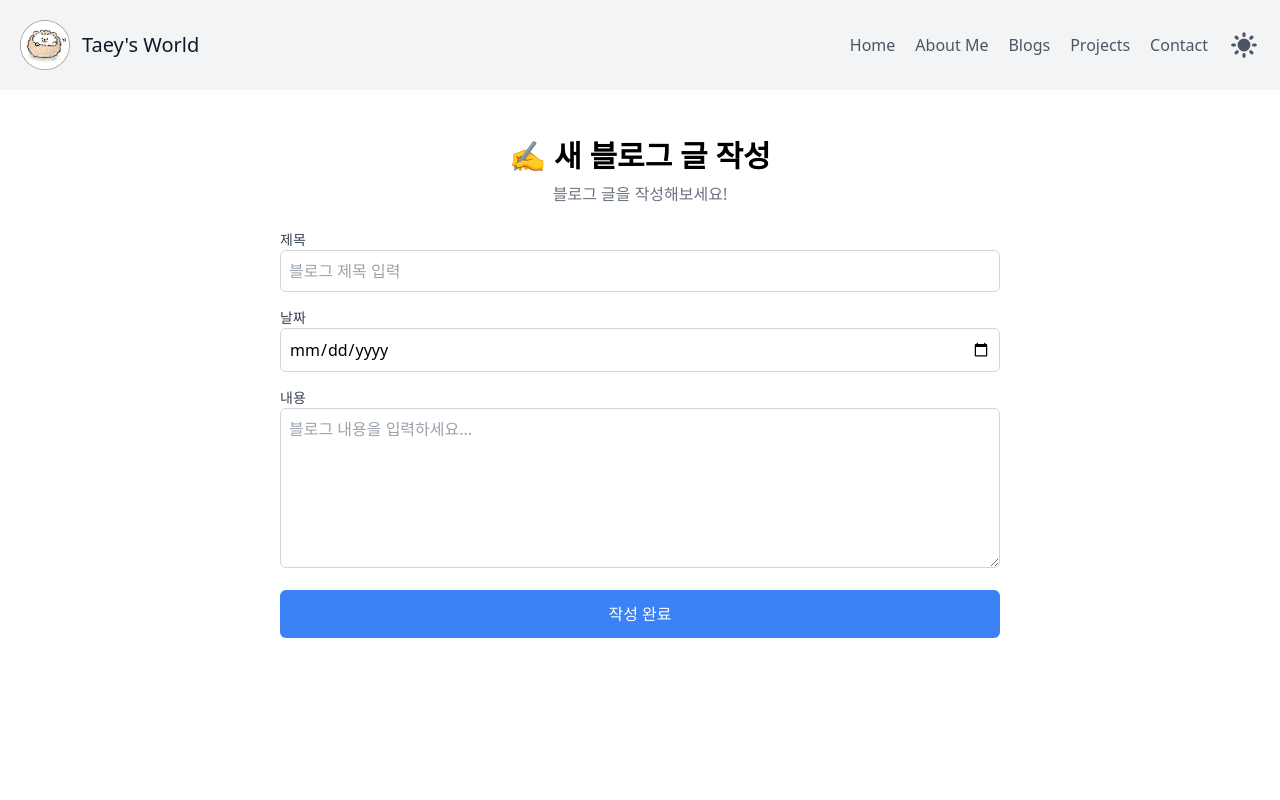
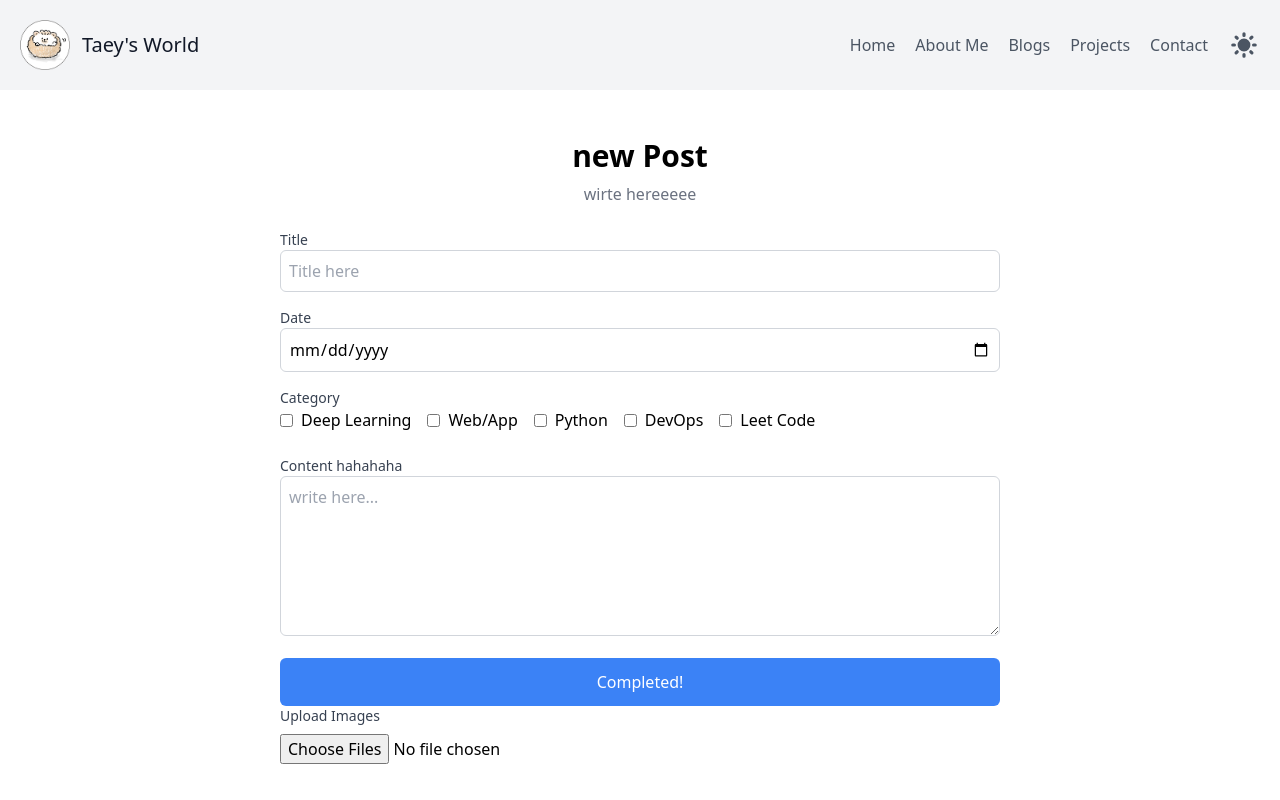
Before and after one commit to PythonToGo/taey_page, a Next.js app: page /blogs/new in a window 1280 px wide. Shown: the top 800 px of the page. Built offline with nearby package versions, Linux system fonts and the light colour scheme.

Commit message:
feat: detailed post

```diff
--- /dev/null
+++ b/components/blogs/blog-form.js
@@ -0,0 +1,112 @@
+import { useState } from 'react';
+import { useRouter } from 'next/router';
+import { createPost } from '../../lib/blog';
+
+const availableTags = [
+  'Deep Learning',
+  'Web/App',
+  'Python',
+  'DevOps',
+  'Leet Code',
+];
+
+export default function BlogForm() {
+  const router = useRouter();
+  const [title, setTitle] = useState('');
+  const [content, setContent] = useState('');
+  const [imageFiles, setImageFiles] = useState([]);
+  const [tags, setTags] = useState([]);
+  const [loading, setLoading] = useState(false);
+  const [date, setDate] = useState('');
+
+  const toggleTag = (tag) => {
+    setTags((prev) =>
+      prev.includes(tag) ? prev.filter((t) => t !== tag) : [...prev, tag]
+    );
+  };
+
+  const handleSubmit = async (e) => {
+    e.preventDefault();
+    setLoading(true);
+
+    try {
+      const postId = await createPost({ title, content, imageFiles, tags });
+      alert('Post created successfully!');
+      console.log('Post created:', postId); // save post id
+      router.push('/blogs/' + postId);
+    } catch (error) {
+      console.error('Error while creating post:', error);
+      alert('Failed to create post!!');
+    } finally {
+      setLoading(false);
+    }
+  };
+
+  return (
+    <form onSubmit={handleSubmit} className="space-y-4">
+      <input
+        required
+        type="text"
+        placeholder="Title"
+        className="w-full p-2 border rounded"
+        value={title}
+        onChange={(e) => setTitle(e.target.value)}
+      />
+      {/* Content */}
+      <textarea
+        required
+        placeholder="Content"
+        rows={10}
+        className="w-full p-2 border rounded"
+        value={content}
+        onChange={(e) => setContent(e.target.value)}
+      />
+      {/* Date */}
+      <div>
+        <label className="block mb-2 font-semibold">Date:</label>
+        <input
+          required
+          type="date"
+          className="border p-2 rounded"
+          value={date}
+          onChange={(e) => setDate(e.target.value)}
+        />
+      </div>
+
+      {/* Tag */}
+      <div className="mt-4">
+        <p className="mb-2" font-semibold>
+          Select Tags:
+        </p>
+        {availableTags.map((tag) => (
+          <label key={tag} className="mr-2">
+            <input
+              type="checkbox"
+              value={tag}
+              checked={tags.includes(tag)}
+              onChange={() => toggleTag(tag)}
+              className="mr-1"
+            />
+            {tag}
+          </label>
+        ))}
+      </div>
+      <input
+        type="file"
+        accept="image/*"
+        multiple
+        onChange={(e) => {
+          const files = Array.from(e.target.files);
+          setImageFiles(files);
+        }}
+      />
+      <button
+        type="submit"
+        className="bg-blue-500 text-white px-4 py-2 rounded"
+        disabled={loading}
+      >
+        {loading ? 'Uploading...' : 'Create Post'}
+      </button>
+    </form>
+  );
+}
--- a/pages/blogs.js
+++ b/pages/blogs.js
@@ -1,4 +1,5 @@
 import { useEffect, useState } from 'react';
+import { useRouter } from 'next/router';
 import Layout from '../components/layout';
 import Link from 'next/link';
 import { getAllPosts } from '../lib/blog';
@@ -40,6 +41,16 @@ export default function Blogs() {
                   {post.title}
                 </Link>
               </h2>
+              <div>
+                {post.tags?.map((tag) => (
+                  <span
+                    key={tag}
+                    className="bg-gray-200 text-sm mr-2 mb-2 px-2 rounded"
+                  >
+                    {tag}
+                  </span>
+                ))}
+              </div>
               <p className="text-sm text-gray-600">
                 {new Date(post.createdAt.seconds * 1000).toLocaleDateString()}
               </p>
--- /dev/null
+++ b/pages/blogs/[postId].js
@@ -0,0 +1,74 @@
+import { useRouter } from 'next/router';
+import { useEffect, useState } from 'react';
+import Layout from '../../components/layout';
+import { getPostById } from '../../lib/blog';
+
+export default function BlogDetail() {
+  const router = useRouter();
+  const { postId } = router.query;
+  const [post, setPost] = useState(null);
+  const [loading, setLoading] = useState(true);
+
+  useEffect(() => {
+    if (!postId) return;
+    const fetchPost = async () => {
+      const post = await getPostById(postId);
+      setPost(post);
+      setLoading(false);
+    };
+    fetchPost();
+  }, [postId]);
+
+  if (loading)
+    return (
+      <Layout>
+        <div className="p-8">Loading...</div>
+      </Layout>
+    );
+  if (!post)
+    return (
+      <Layout>
+        <div className="p-8">Post not found</div>
+      </Layout>
+    );
+
+  return (
+    <Layout>
+      <div className="p-8">
+        <h1 className="text-3xl font-bold">{post.title}</h1>
+        <p className="text-gray-500 mb-4">
+          {new Date(post.createdAt.secondes * 1000).toLocaleDateString()}
+        </p>
+        <div className="flex flex-wrap mb-4">
+          {post.tags?.map((tag) => (
+            <span
+              key={tag}
+              className="bg-gray-200 text-sm mr-2 mb-2 px-2 rounded"
+            >
+              {tag}
+            </span>
+          ))}
+        </div>
+        {post.imageUrls.map((url) => (
+          <img
+            key={url}
+            src={url}
+            alt={post.title}
+            className="mt-4 rounded-md shadow-md"
+          />
+        ))}
+        <div className="mt-4 whitespace-pre-wrap">{post.content}</div>
+        <div className="mt-4">
+          {post.tags?.map((tag) => (
+            <span
+              key={tag}
+              className="bg-gray-200 text-sm mr-2 mb-2 px-2 rounded"
+            >
+              {tag}
+            </span>
+          ))}
+        </div>
+      </div>
+    </Layout>
+  );
+}
--- a/pages/blogs/new.js
+++ b/pages/blogs/new.js
@@ -1,44 +1,90 @@
-import { useState } from "react";
-import Layout from "../../components/layout";
-import Head from "next/head";
+import { useState } from 'react';
+import Layout from '../../components/layout';
+import Head from 'next/head';
+import { useRouter } from 'next/router';
+import { createPost } from '../../lib/blog';
+
+const availableTags = [
+  'Deep Learning',
+  'Web/App',
+  'Python',
+  'DevOps',
+  'Leet Code',
+];
 
 export default function NewBlogPost() {
-  const [title, setTitle] = useState("");
-  const [date, setDate] = useState("");
-  const [content, setContent] = useState("");
+  const router = useRouter();
+  const [title, setTitle] = useState('');
+  const [date, setDate] = useState('');
+  const [content, setContent] = useState('');
+  const [imageFiles, setImageFiles] = useState([]);
+  const [tags, setTags] = useState([]);
+  const [loading, setLoading] = useState(false);
 
-  const handleSubmit = (e) => {
+  const toggleTag = (tag) => {
+    setTags((prev) =>
+      prev.includes(tag) ? prev.filter((t) => t !== tag) : [...prev, tag]
+    );
+  };
+
+  const handleSubmit = async (e) => {
     e.preventDefault();
-    console.log("새 블로그 글:", { title, date, content });
-    alert("블로그 글이 작성되었습니다! (현재는 콘솔에 출력)");
+    // console.log('new Post:', { title, date, content });
+    // alert('Post saved. (현재는 콘솔에 출력)');
+    setLoading(true);
+    console.log('selected image:', imageFiles);
+
+    try {
+      const postId = await createPost({
+        title,
+        date,
+        content,
+        imageFiles,
+        tags,
+      });
+      alert('Post created successfully!');
+      router.push(`/blogs/${postId}`);
+    } catch (error) {
+      console.error(error);
+      alert('Failed to create post.');
+    } finally {
+      setLoading(false);
+    }
   };
 
   return (
     <Layout>
       <Head>
         <title>Write a New Blog | Taey&apos;s World</title>
-        <meta name="description" content="Write a new blog post for Taey's World" />
+        <meta
+          name="description"
+          content="Write a new blog post for Taey's World"
+        />
       </Head>
 
       <div className="max-w-3xl mx-auto p-6">
-        <h1 className="text-3xl font-bold text-center mt-6">✍️ 새 블로그 글 작성</h1>
-        <p className="text-center text-gray-500 mt-2">블로그 글을 작성해보세요!</p>
+        <h1 className="text-3xl font-bold text-center mt-6">new Post</h1>
+        <p className="text-center text-gray-500 mt-2">wirte hereeeee </p>
 
         <form onSubmit={handleSubmit} className="mt-6 space-y-4">
           <div>
-            <label className="block text-sm font-medium text-gray-700">제목</label>
+            <label className="block text-sm font-medium text-gray-700">
+              Title
+            </label>
             <input
               type="text"
               value={title}
               onChange={(e) => setTitle(e.target.value)}
               className="w-full p-2 border border-gray-300 rounded-md"
-              placeholder="블로그 제목 입력"
+              placeholder="Title here"
               required
             />
           </div>
-
+          {/* Date */}
           <div>
-            <label className="block text-sm font-medium text-gray-700">날짜</label>
+            <label className="block text-sm font-medium text-gray-700">
+              Date
+            </label>
             <input
               type="date"
               value={date}
@@ -47,14 +93,33 @@ export default function NewBlogPost() {
               required
             />
           </div>
+          {/* Tags */}
+          <div>
+            <label className="block text-sm font-medium text-gray-700">
+              Category
+            </label>
+            {availableTags.map((tag) => (
+              <label key={tag} className="mr-4 mb-2 inline-flex items-center">
+                <input
+                  type="checkbox"
+                  checked={tags.includes(tag)}
+                  onChange={() => toggleTag(tag)}
+                  className="mr-2"
+                />
+                {tag}
+              </label>
+            ))}
+          </div>
 
           <div>
-            <label className="block text-sm font-medium text-gray-700">내용</label>
+            <label className="block text-sm font-medium text-gray-700">
+              Content hahahaha
+            </label>
             <textarea
               value={content}
               onChange={(e) => setContent(e.target.value)}
               className="w-full p-2 border border-gray-300 rounded-md h-40"
-              placeholder="블로그 내용을 입력하세요..."
+              placeholder="write here..."
               required
             ></textarea>
           </div>
@@ -63,9 +128,22 @@ export default function NewBlogPost() {
             type="submit"
             className="w-full p-3 bg-blue-500 text-white rounded-md hover:bg-blue-600 transition"
           >
-            작성 완료
+            Completed!
           </button>
         </form>
+
+        <div>
+          <label className="block text-sm font-medium text-gray-700">
+            Upload Images
+          </label>
+          <input
+            type="file"
+            accept="image/*"
+            multiple
+            onChange={(e) => setImageFiles([...e.target.files])}
+            className="mt-2"
+          />
+        </div>
 
         {/* 미리보기 */}
         {title && content && (
```
Also changed, not shown: components/footer.js (+25 -8 lines), lib/blog.js (+36 -16 lines).
